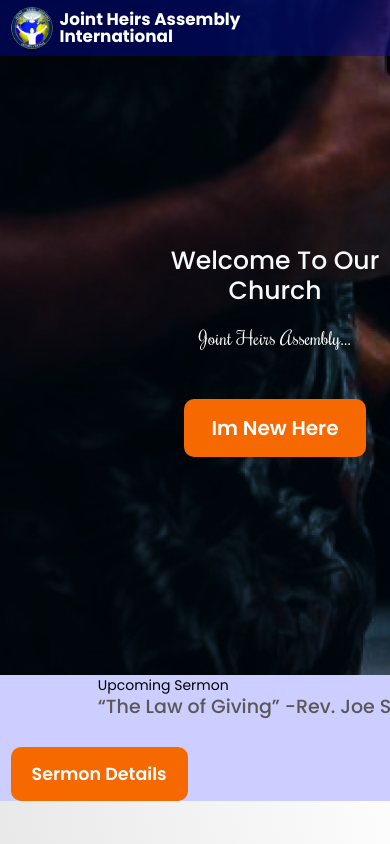
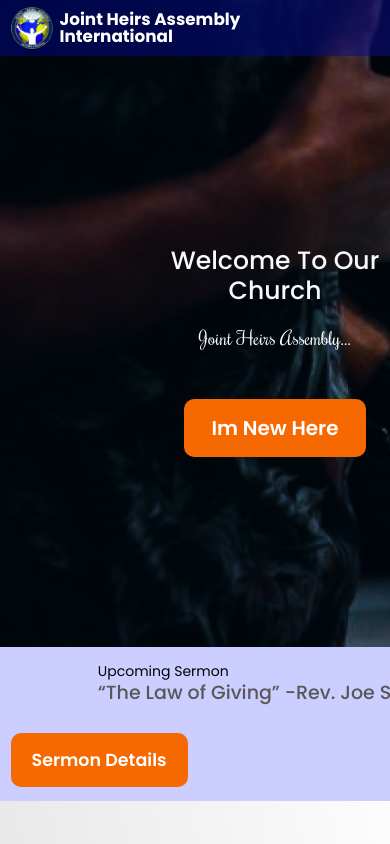
Before and after one commit to pin4eva/joint_heirs_frontend, a Next.js app: page / in a window 390 px wide. Shown: the top 844 px of the page. Built offline with nearby package versions, Linux system fonts and the light colour scheme.

Commit message:
fixed hero bg

```diff
--- a/src/styles/home.scss
+++ b/src/styles/home.scss
@@ -5,14 +5,12 @@
 	.hero {
 		background-image: url("/images/preaching.png");
 		background-repeat: no-repeat;
-		background-size: auto 100%;
+		background-size: cover;
 		min-height: 75vh;
 
 		&-inner {
 			min-height: 70vh;
 			display: grid;
-
-
 		}
 
 		.welcome-text {
@@ -43,9 +41,7 @@
 			}
 		}
 
-		@media screen and (max-width: 900px) {
-			height: 80vh;
-		}
+
 	}
 
 	.sermon-section {
@@ -53,6 +49,7 @@
 		align-items: center;
 		background: #ccceff;
 		min-height: 10vh;
+		padding-block: 1rem;
 
 		.sermon-text {
 			display: flex;
```
